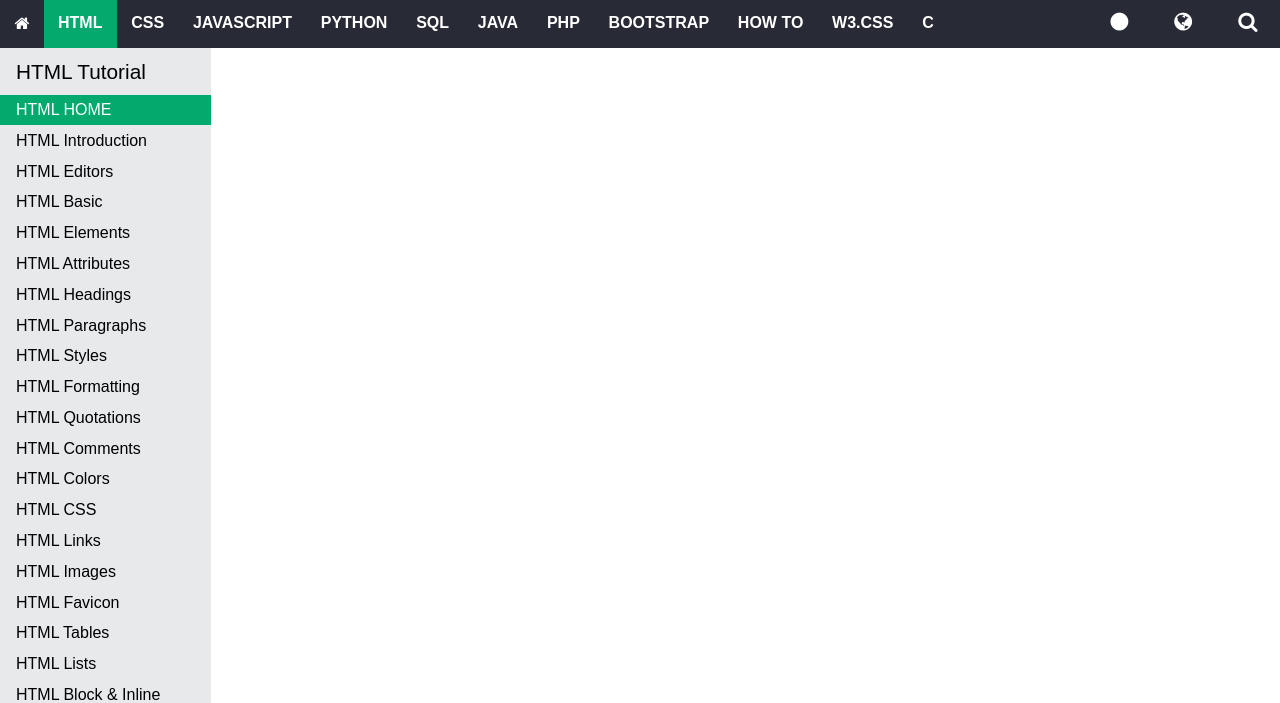
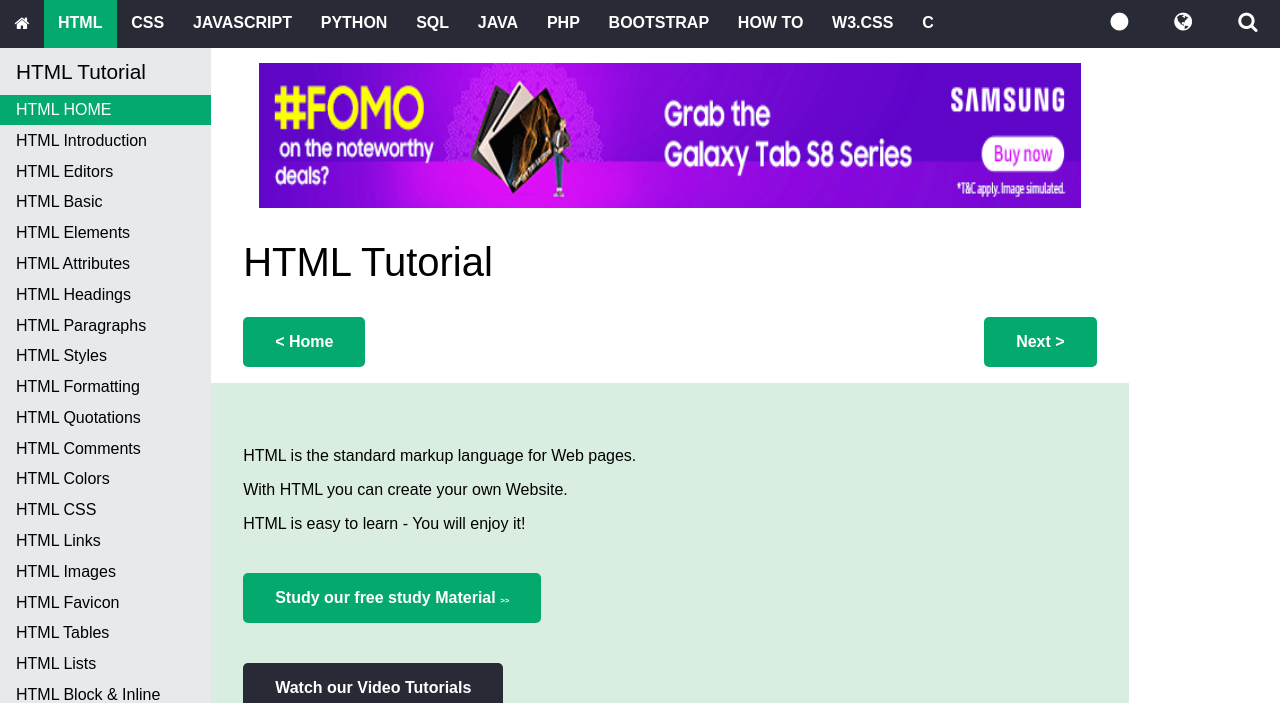
Before and after one commit to Rishabh32700/w3schoolClone, a plain HTML site: page index.html in a window 1280 px wide. Shown: the part 97-800 px from the top of the page. Drawn offline with Linux system fonts and the light colour scheme.

Commit message:
main content half done

```diff
--- a/index.html
+++ b/index.html
@@ -87,7 +87,8 @@
                             <li class="subNavbarLeftSectionMenuItem0 subNavbarLeftSectionMenuItem">
                                 <i class="fa fa-home"></i>
                             </li>
-                            <li class="subNavbarLeftSectionMenuItem1 subNavbarLeftSectionMenuItem subNavbarLeftSectionActiveMenuItem">
+                            <li
+                                class="subNavbarLeftSectionMenuItem1 subNavbarLeftSectionMenuItem subNavbarLeftSectionActiveMenuItem">
                                 HTML
                             </li>
                             <li class="subNavbarLeftSectionMenuItem2 subNavbarLeftSectionMenuItem">
@@ -231,24 +232,57 @@
                         </li>
                     </ul>
                 </div>
+                <div class="middleAndRightSubNavBarContainer">
                     <div class="middleContentContainer">
                         <!--red container-->
                         <div class="middleContentTopContainer">
                             <!--light purple(uppr vala) container-->
-
+                            <div class="middleContentTopContainerBannerContainer">
+                                <img src="./topadvt.gif" alt="">
+                            </div>
                         </div>
                         <div class="middleContentBottomContainer">
                             <!--light purple(neeche vala) container-->
+                            <div class="middleContentBottomContainerMainContainer">
+                                <div class="middleContentBottomContainerMainContainerHeader">
+                                    <h1>
+                                        HTML Tutorial
+                                    </h1>
+                                    <div class="middleContentBottomContainerMainContentButtonConatiner">
+                                        <div class="prevButton">
+                                            <p> &lt; Home</p>
+                                        </div>
+                                        <div class="nextButton">
+                                            <p> Next &gt; </p>
+                                        </div>
+                                    </div>
+                                </div>
+                                <div class="middleContentBottomContainerMainContainerMainContent">
+                                    <p>HTML is the standard markup language for Web pages.</p>
+                                    <p>With HTML you can create your own Website.</p>
+                                    <p>HTML is easy to learn - You will enjoy it!</p>
 
+                                    <h4>
+                                        Study our free study Material <span>>></span>
+                                    </h4>
+<br>
+                                    <h5>
+                                        Watch our Video Tutorials
+                                    </h5>
+                                </div>
+                            </div>
                         </div>
                     </div>
                     <div class="rightSideNavbar">
                         <!--lightGrey(right wala) container-->
 
                     </div>
+
                 </div>
             </div>
         </div>
+    </div>
+    <script src="index.js"></script>
 </body>
 
 </html>
--- a/style.css
+++ b/style.css
@@ -219,6 +219,7 @@
     height: 82%;
     display: flex;
     align-items: flex-end;
+
 }
 
 .leftSideNavbar,
@@ -264,7 +265,107 @@
     background-color: #04aa6d;
 }
 
+.middleAndRightSubNavBarContainer{
+    width: 83.5%;
+    height: 100%;
+    display: flex;
+    overflow-y: scroll;
+    justify-content: flex-start;
+    align-items: center;
+    margin-top: 2rem;
+}
+
 .middleContentContainer {
-    width: 66%;
+    width: 100%;
     height: 100%;
 }
+
+.middleContentTopContainer{
+    width: 100%;
+    height: 27%;
+    /* border: 2px solid green; */
+    padding: 1rem 3rem;
+    display: flex;
+    justify-content: center;
+    align-items: center;
+}
+
+.middleContentTopContainerBannerContainer{
+    /* border: 2px solid blue; */
+    height: 100%;
+    width: 100%;
+}
+
+.middleContentTopContainerBannerContainer img{
+    height: 100%;
+    width: 100%;
+}
+
+.middleContentBottomContainer{
+    /* border: 2px solid red; */
+    width: 100%;
+
+
+}
+
+.middleContentBottomContainerMainContainerHeader{
+    /* border: 2px solid red; */
+    width: 100%;
+    padding: 1rem 2rem ;
+}
+
+.middleContentBottomContainer h1{
+    font-weight: 500;
+    font-size: 2.5rem;
+}
+
+.middleContentBottomContainerMainContentButtonConatiner{
+    /* border: 2px solid green; */
+    display: flex;
+    justify-content: space-between;
+    margin-top: 2rem;
+}
+
+.middleContentBottomContainerMainContentButtonConatiner .prevButton,
+.middleContentBottomContainerMainContentButtonConatiner .nextButton{
+    padding: 1rem 2rem;
+    color: white;
+    font-weight: 600;
+    border-radius: 5px;
+    background-color: #04aa6d;
+}
+
+.middleContentBottomContainerMainContainerMainContent{
+    padding: 3rem 2rem;
+    background-color: #d9eee1;
+}
+
+.middleContentBottomContainerMainContainerMainContent p{
+    padding-top: 1rem;
+}
+
+.middleContentBottomContainerMainContainerMainContent h4{
+    margin-top: 2.5rem;
+    padding: 1rem 2rem;
+    background-color: #04aa6d;
+    display: inline-block;
+    border-radius: 5px;
+    color: white;
+    font-size: 1rem;
+
+}
+
+.middleContentBottomContainerMainContainerMainContent h4 span{
+    font-size: .5rem;
+    color: white;
+}
+
+.middleContentBottomContainerMainContainerMainContent h5{
+    margin-top: 2.5rem;
+    padding: 1rem 2rem;
+    background-color: #282a35;
+    display: inline-block;
+    border-radius: 5px;
+    color: white;
+    font-size: 1rem;
+}
```
Also changed, not shown: topadvt.gif (added). Lines whose indentation alone changed are shown as unchanged.
